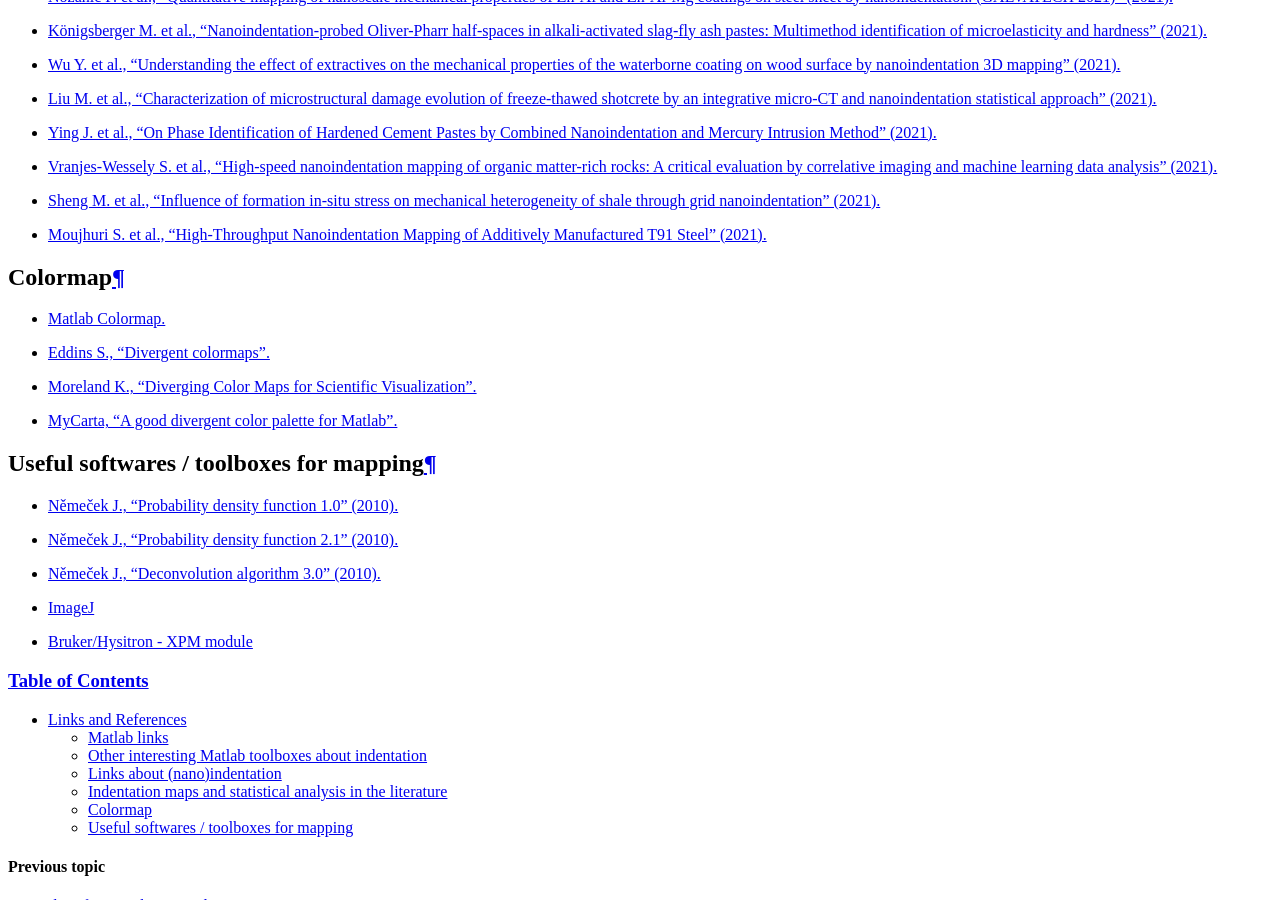
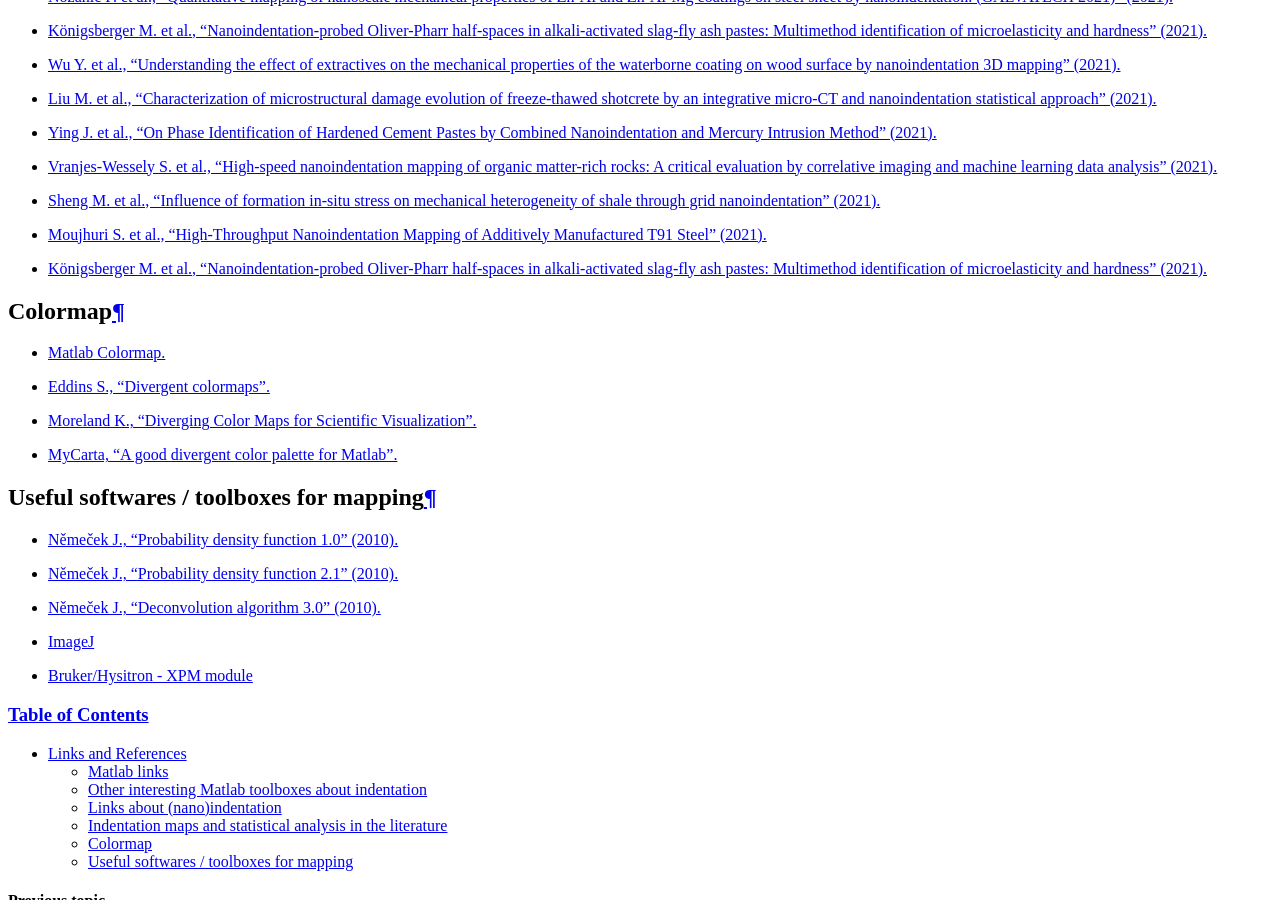
Before and after one commit to DavidMercier/TriDiMap, a Sphinx documentation site: the page built from doc/links_ref.rst, in a window 1280 px wide and 900 px high, scrolled down 2792 px. Built offline with Sphinx 7.4.7, drawn with Linux system fonts in a browser that asks for light colours; comment, search, counter and statistics services are not loaded.

Commit message:
Update links_ref.rst

```diff
--- a/doc/links_ref.rst
+++ b/doc/links_ref.rst
@@ -90,7 +90,8 @@ Indentation maps and statistical analysis in the literature
 * `Ying J. et al., "On Phase Identification of Hardened Cement Pastes by Combined Nanoindentation and Mercury Intrusion Method" (2021). <https://doi.org/10.3390/ma14123349>`_
 * `Vranjes-Wessely S. et al., "High-speed nanoindentation mapping of organic matter-rich rocks: A critical evaluation by correlative imaging and machine learning data analysis" (2021). <https://doi.org/10.1016/j.coal.2021.103847>`_
 * `Sheng M. et al., "Influence of formation in-situ stress on mechanical heterogeneity of shale through grid nanoindentation" (2021). <https://doi.org/10.1016/j.petsci.2021.10.006>`_
-* `Moujhuri S. et al., "High-Throughput Nanoindentation Mapping of Additively Manufactured T91 Steel" (2021). <https://link.springer.com/article/10.1007/s11837-022-05189-0>`_
+* `Moujhuri S. et al., "High-Throughput Nanoindentation Mapping of Additively Manufactured T91 Steel" (2021). <https://doi.org/10.1007/s11837-022-05189-0>`_
+* `Königsberger M. et al., "Nanoindentation-probed Oliver-Pharr half-spaces in alkali-activated slag-fly ash pastes: Multimethod identification of microelasticity and hardness" (2021). <https://doi.org/10.1080/15376494.2021.1941450>`_
 
 Colormap
 ############################################
```
